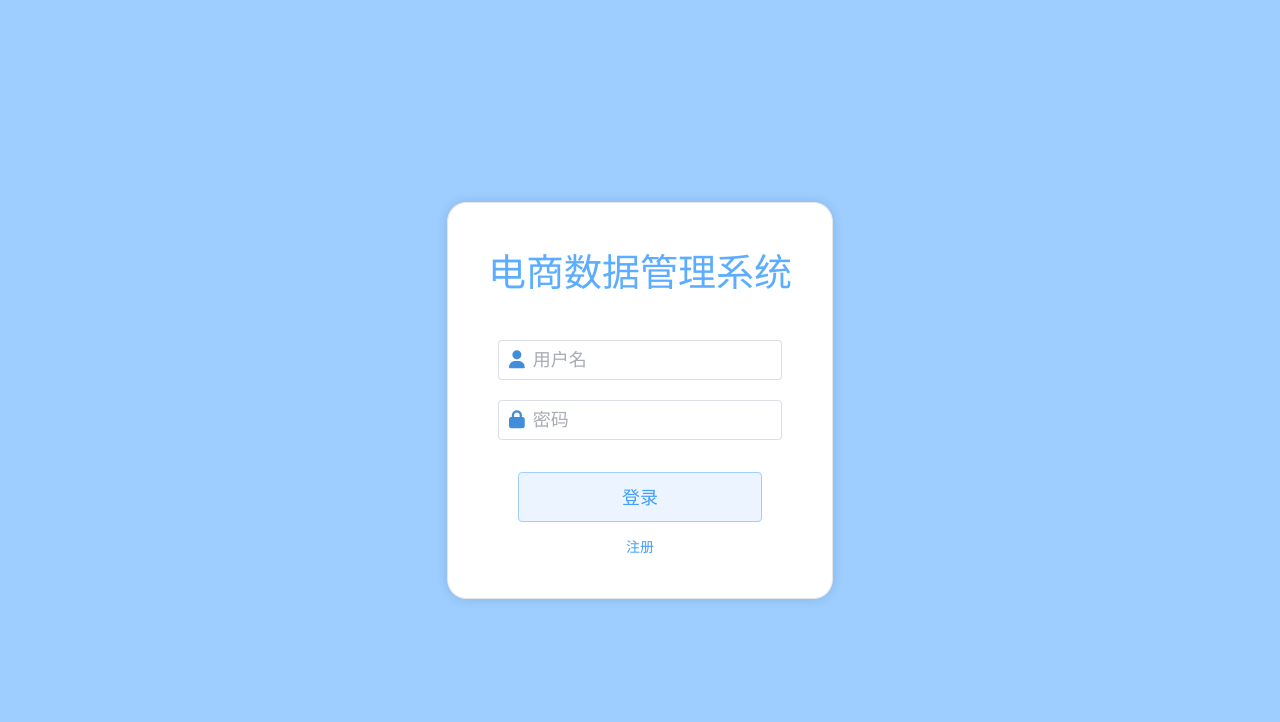
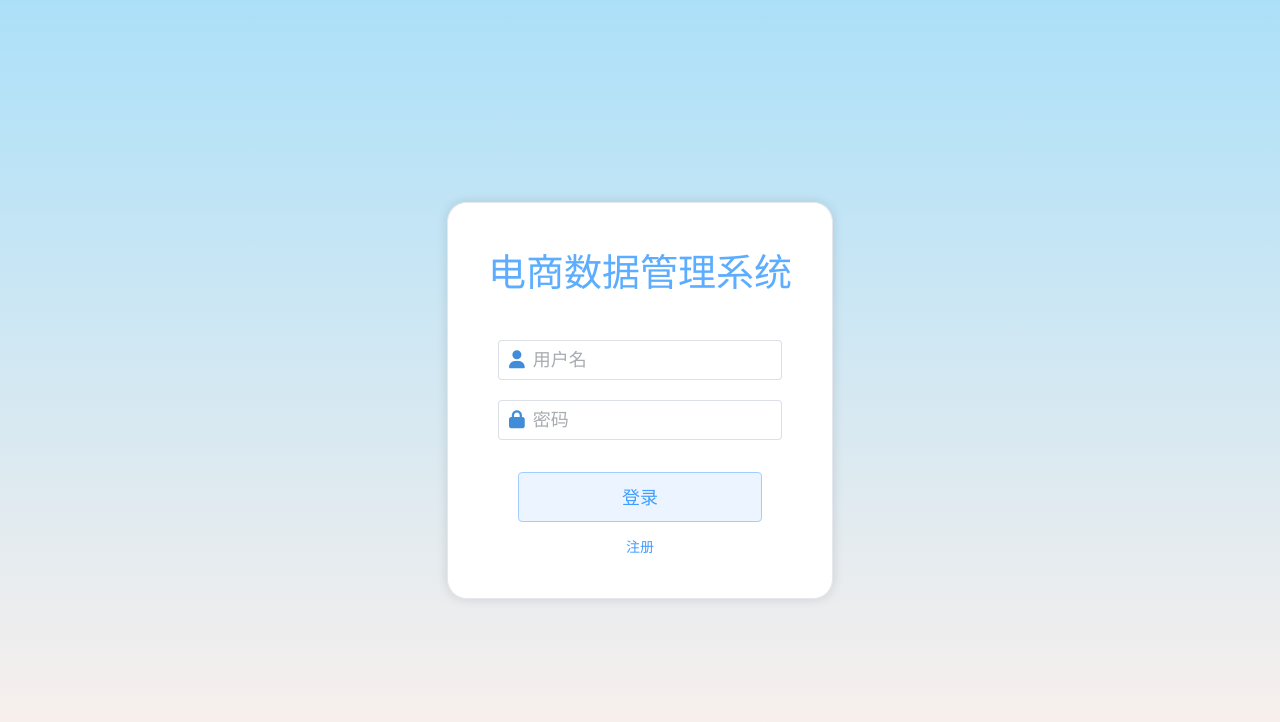
Before and after one commit to Easter1995/TPCBenchmark-Front-end, a Vue app: page /login in a window 1280 px wide. Shown: the top 722 px of the page. Built offline with nearby package versions, Linux system fonts and the light colour scheme.

Commit message:
更改背景图

```diff
--- a/src/views/Login.vue
+++ b/src/views/Login.vue
@@ -19,7 +19,7 @@ const onSecBtnClick = () => {
 </script>
 
 <template>
-    <div class="wrapper" style="background-color: rgb(98 176 255 / 62%);">
+    <div class="wrapper" style="background-image: linear-gradient(to top, #fff1eb 0%, #ace0f9 100%);">
         <el-card class="login">
             <div class="container">
                 <div class="header">
```
